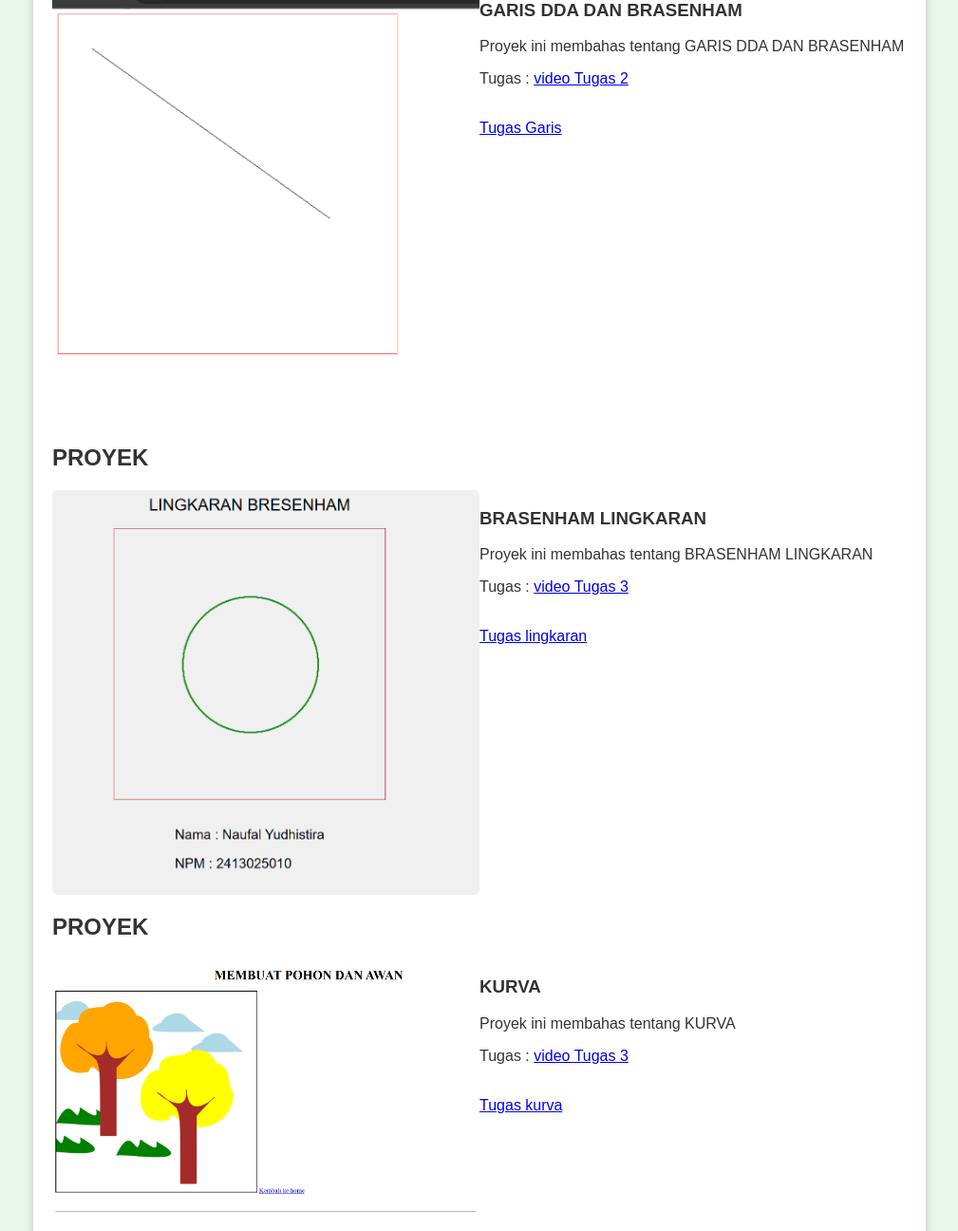
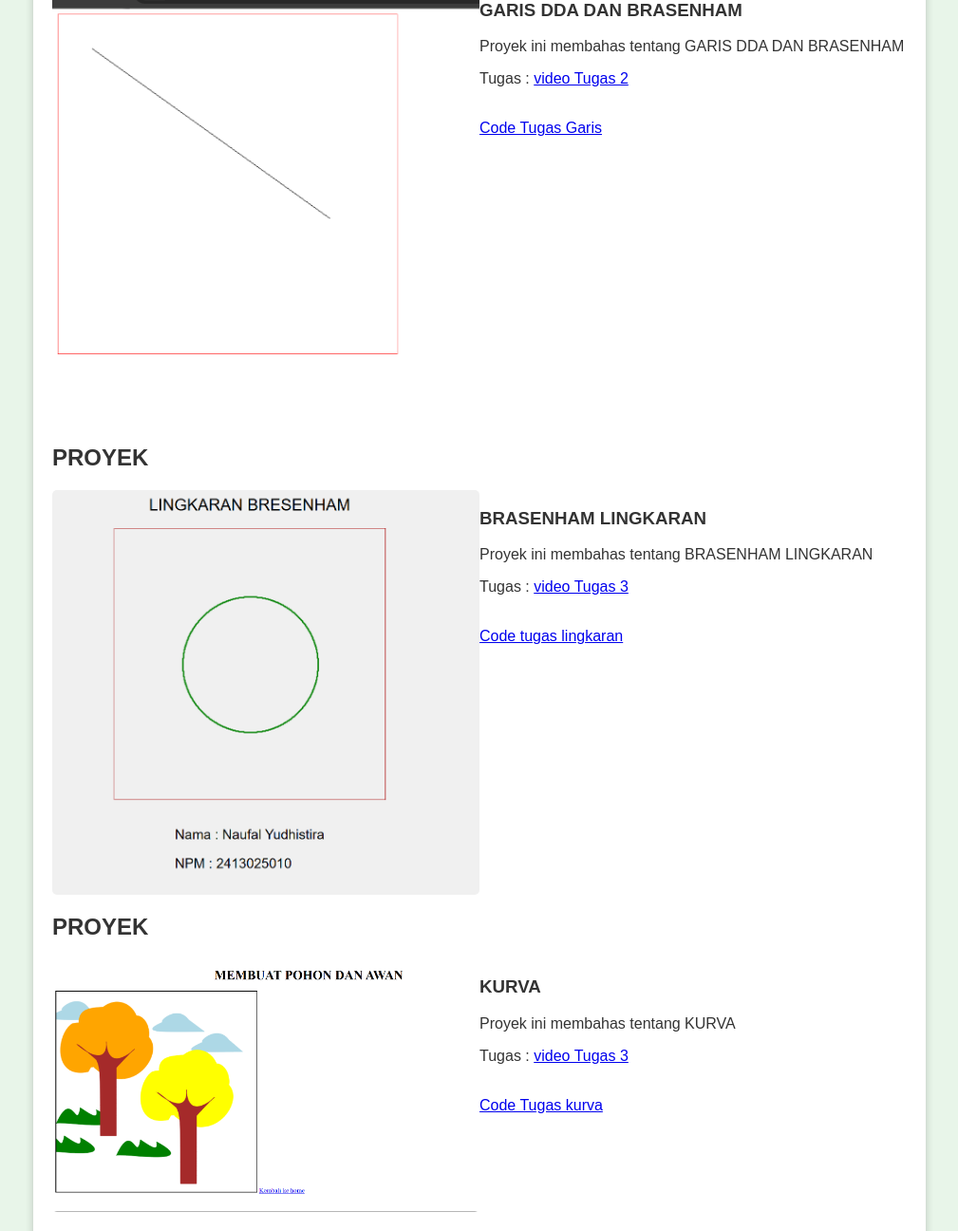
Before and after one commit to naufalxyxyxyxyx/2413025010naufalydhs_, a plain HTML site: page index.html in a window 1280 px wide. Shown: the part 864-2160 px from the top of the page at 95% size, without its empty margins (135-1144 px from the left). Drawn offline with Linux system fonts and the light colour scheme.

Commit message:
index.html

```diff
--- a/index.html
+++ b/index.html
@@ -85,6 +85,7 @@
 
             <h2>Tentang Saya</h2>
             <p>Halo! Saya Naufal Yudhistira, seorang Mahasiswa dari prodi Pendidikan Teknologi Informasi.
+
     </section>
 
         <section id="projects">
@@ -110,7 +111,7 @@
                     <h3>GARIS DDA DAN BRASENHAM</h3>
                     <p>Proyek ini membahas tentang GARIS DDA DAN BRASENHAM </p>
                     <p>Tugas : <a href="https://drive.google.com/file/d/1LPhiDtV1bHT-S-HNhq8gtihWAKiGCRE1/view?usp=sharing">video Tugas 2</a></p><br>
-                    <a href="garis.html">Tugas Garis</a>
+                    <a href="garis.html">Code Tugas Garis</a>
                 </div>
 
             </div>
@@ -126,7 +127,7 @@
                 <h3>BRASENHAM LINGKARAN</h3>
                 <p>Proyek ini membahas tentang BRASENHAM LINGKARAN</p>
                 <p>Tugas : <a href="https://drive.google.com/file/d/1WJBE0CEbqp6Vufj9wT_xph4llPnkL0fv/view?usp=sharing">video Tugas 3</a></p><br>
-                  <a href="lingkaran.html">Tugas lingkaran</a>
+                  <a href="lingkaran.html">Code tugas lingkaran</a>
             </div>
 
         </div>
@@ -142,7 +143,7 @@
                 <h3>KURVA</h3>
                 <p>Proyek ini membahas tentang KURVA</p>
                 <p>Tugas : <a href="https://drive.google.com/file/d/1WJBE0CEbqp6Vufj9wT_xph4llPnkL0fv/view?usp=sharing">video Tugas 3</a></p><br>
-                  <a href="kurva.html">Tugas kurva</a>
+                  <a href="kurva.html">Code Tugas kurva</a>
             </div>
 
         </div>
```
